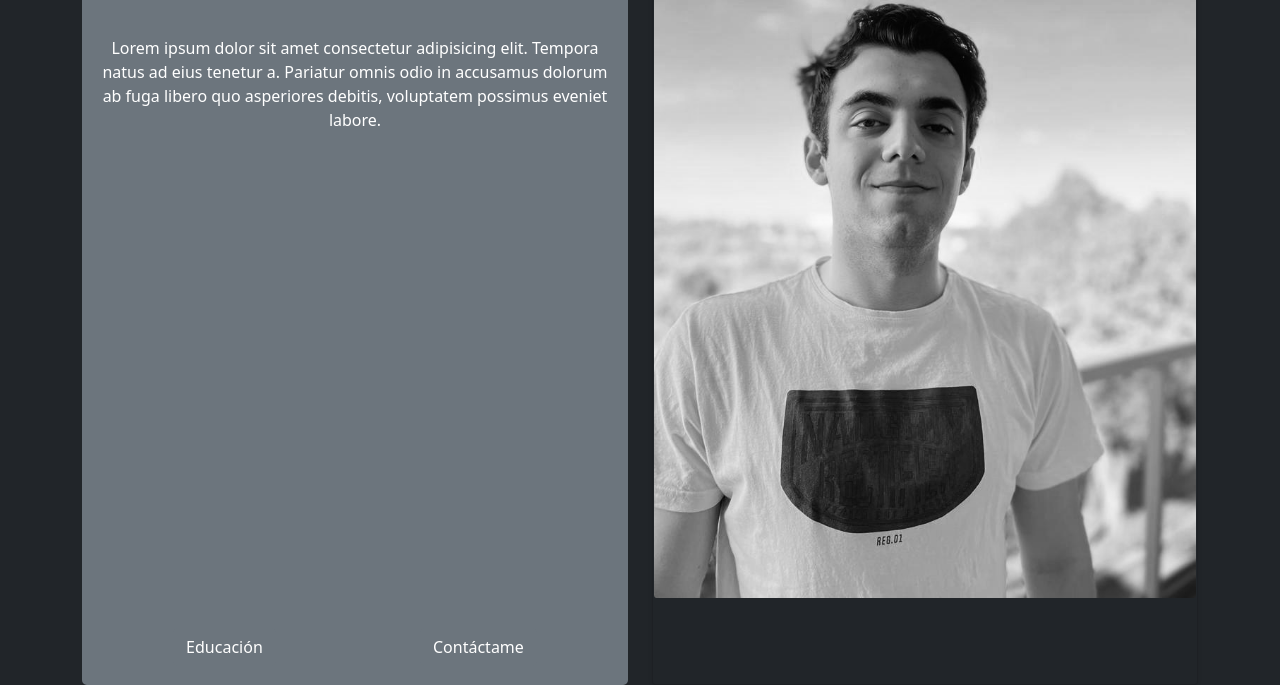
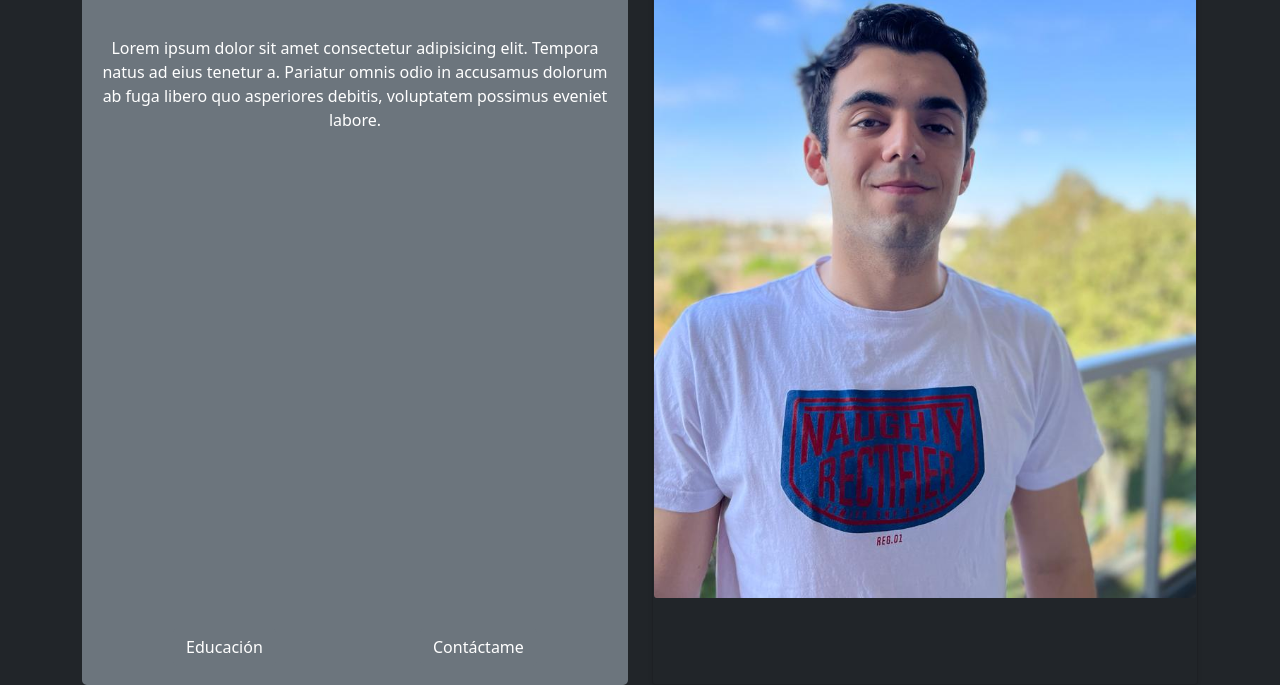
Before and after one commit to FrancoSellan/portfolio-FrontEnd, a plain HTML site: page index.html in a window 1280 px wide. Shown: the part 121-806 px from the top of the page. Drawn offline with nearby package versions, Linux system fonts and the light colour scheme.

Commit message:
modificacion

```diff
--- a/index.html
+++ b/index.html
@@ -55,7 +55,7 @@
        <!-- Columna derecha -->
        <div class="col-12 col-lg-6">
            <articule class="card h-100 bg-dark text-white fondo-card shadow-sm">
-               <img class="border border-dark border-1 rounded" src="./fotodemicara3.jpg" alt="">
+               <img class="border border-dark border-1 rounded" src="./fotodemicara.jpg" alt="">
            </articule>
        </div>
       </div>
```
